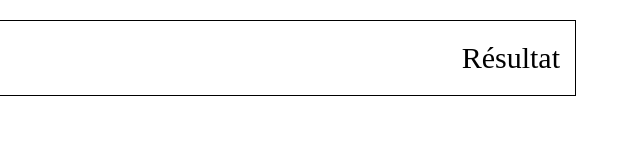
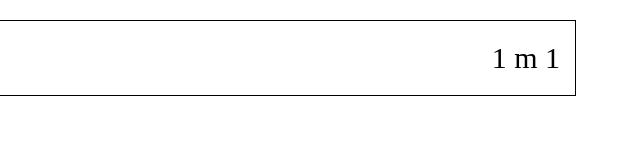
Before and after one commit to WildCodeSchool/2023-09-BDX-JS-calculator-live-coding, a plain HTML site: page index.html in a window 1280 px wide. Shown: the full height of the page, 640-1280 px from the left. Drawn offline with Linux system fonts and the light colour scheme.

Commit message:
work on display result function

```diff
--- a/index.html
+++ b/index.html
@@ -8,7 +8,7 @@
 </head>
 <body>
    <section class="result border-black">
-    <span class="result-txt">Résultat</span>
+    <span class="result-txt"></span>
    </section>
    <script src="script.js"></script>
 </body>
--- a/script.js
+++ b/script.js
@@ -1 +1,6 @@
-console.log('calculatrice wild code scholl 09 23 Ò.ó');
+console.log("calculatrice wild code scholl 09 23 Ò.ó");
+const displayResult = (nombre1, operateur, nombre2, calculate = false) => {
+  const resultSpan = document.querySelector(".result-txt");
+  resultSpan.innerHTML = `${nombre1} ${operateur} ${nombre2}`;
+};
+displayResult(1, "m", 1);
```
